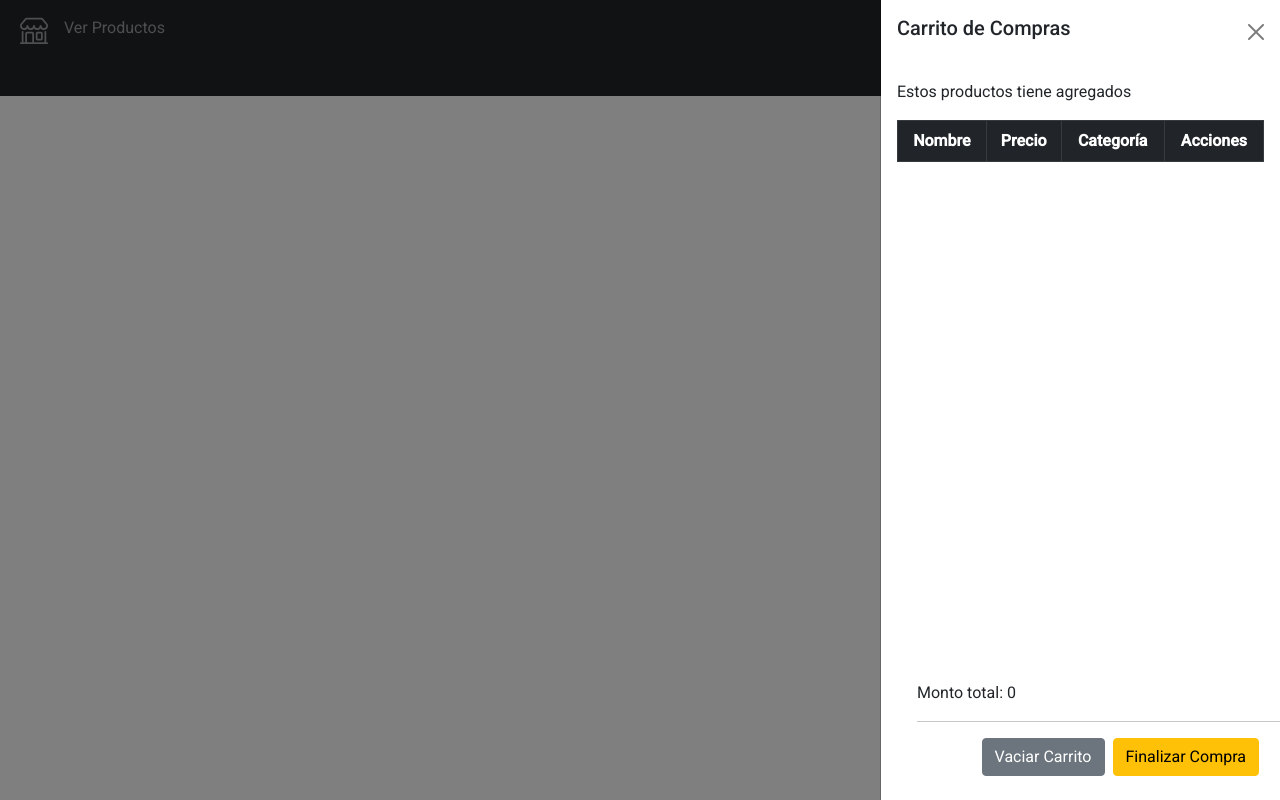
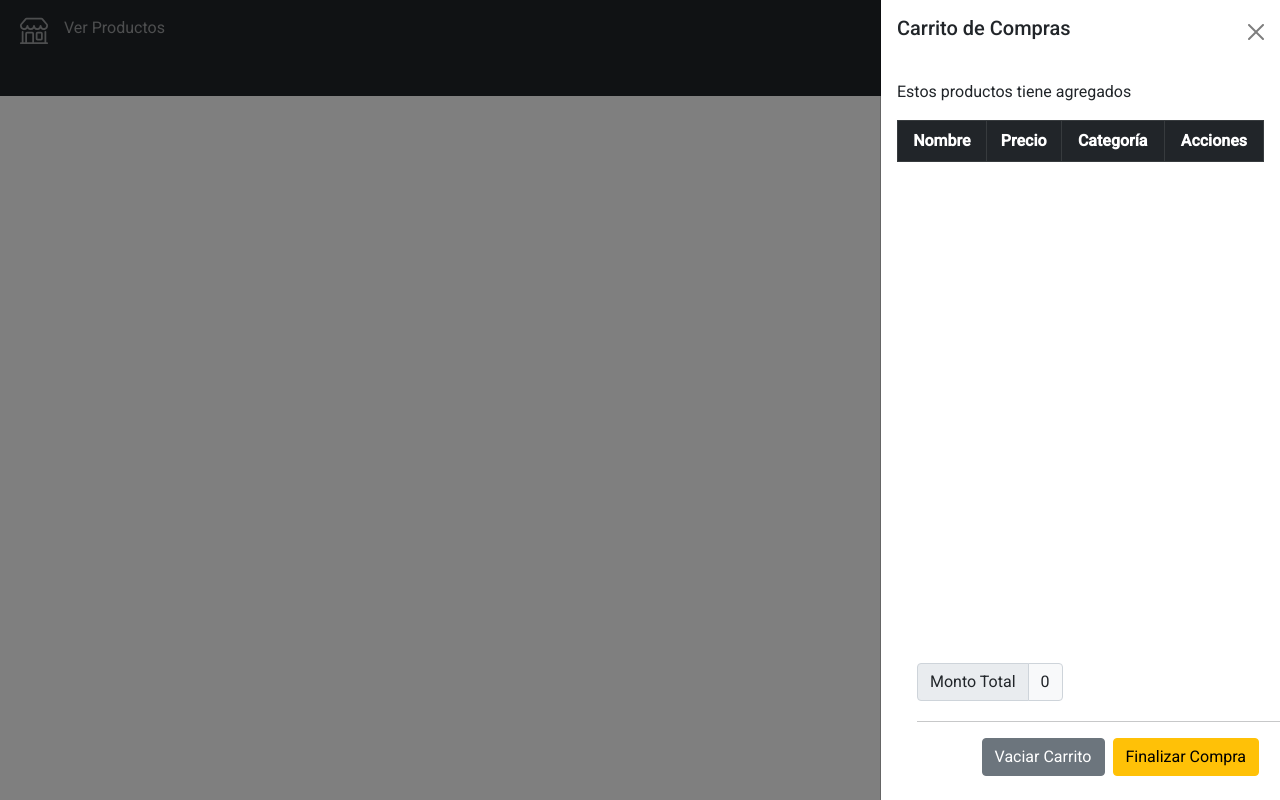
Before and after one commit to AdrianOlivares77/venta-app, an Angular app: page /carrito in a window 1280 px wide. Both pictures are taken after a click on the button 1093 px from the left and 28 px from the top of the page. Built offline with nearby package versions, Linux system fonts and the light colour scheme.

Commit message:
set style in montoTotal

```diff
--- a/src/app/component/carrito/carrito.component.html
+++ b/src/app/component/carrito/carrito.component.html
@@ -34,8 +34,10 @@
         <div class="container-fluid m-4">
             <div class="row">
                 <div class="col-12">
-                    <span>Monto total: </span>
-                    <span>{{getMontoTotal() | number:'1.0-0'}}</span>
+                    <div class="input-group mb-1">
+                        <span class="input-group-text" id="inputGroup-sizing-default">Monto Total</span>
+                        <span class="input-group-text bg-light">{{getMontoTotal() | number:'1.0-0'}}</span>
+                    </div>
                 </div>
             </div>
             <hr class="my-3">
```
